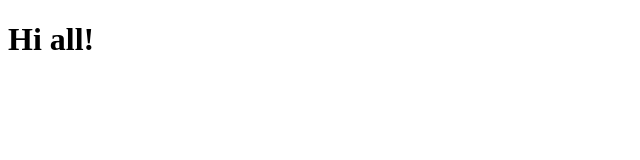
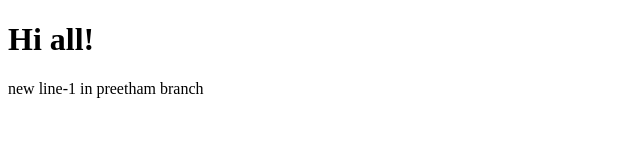
Before and after one commit to srinivashemadri/test, a plain HTML site: page index.html in a window 1280 px wide. Shown: the whole page, without its empty margins (0-640 px from the left). Drawn offline with Linux system fonts and the light colour scheme.

Commit message:
added line-1 in preetham

```diff
--- a/index.html
+++ b/index.html
@@ -7,5 +7,6 @@
 </head>
 <body>
     <h1>Hi all!</h1>
+    <p>new line-1 in preetham branch</p>
 </body>
 </html>
```
